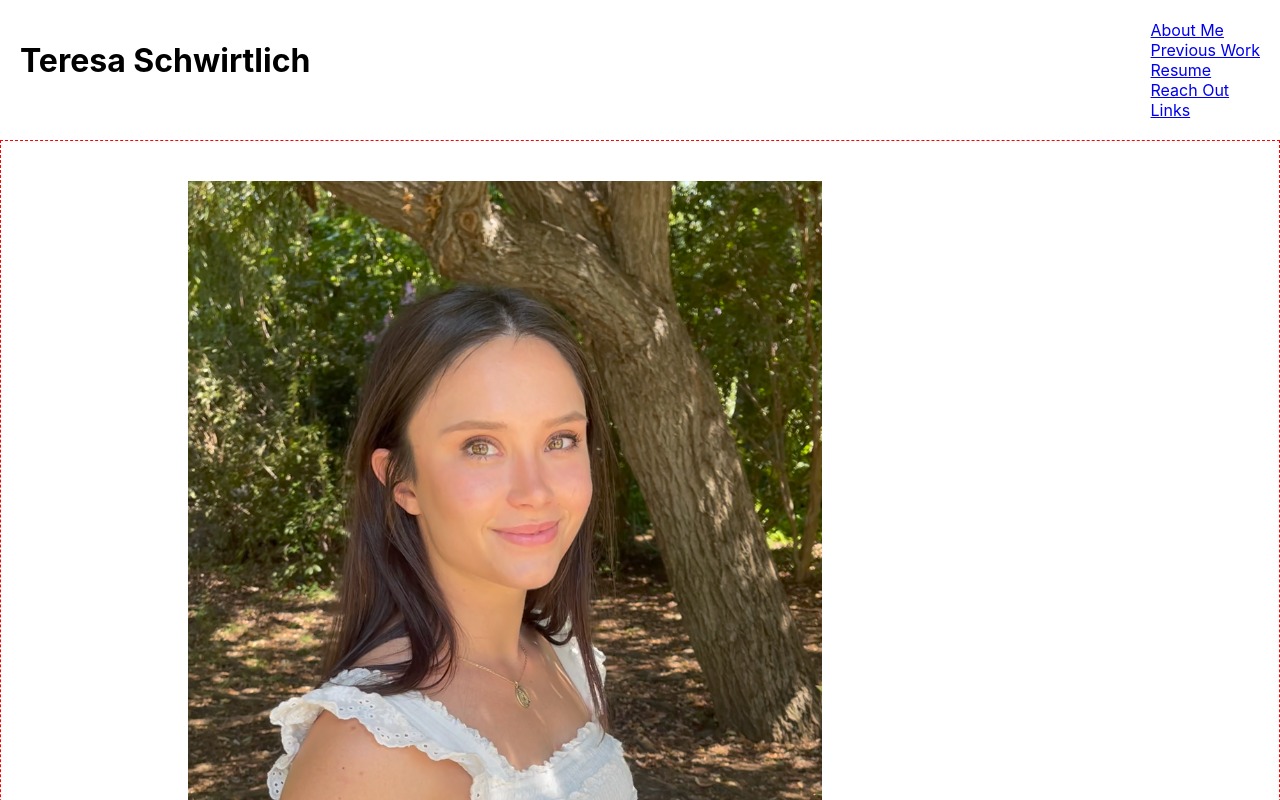
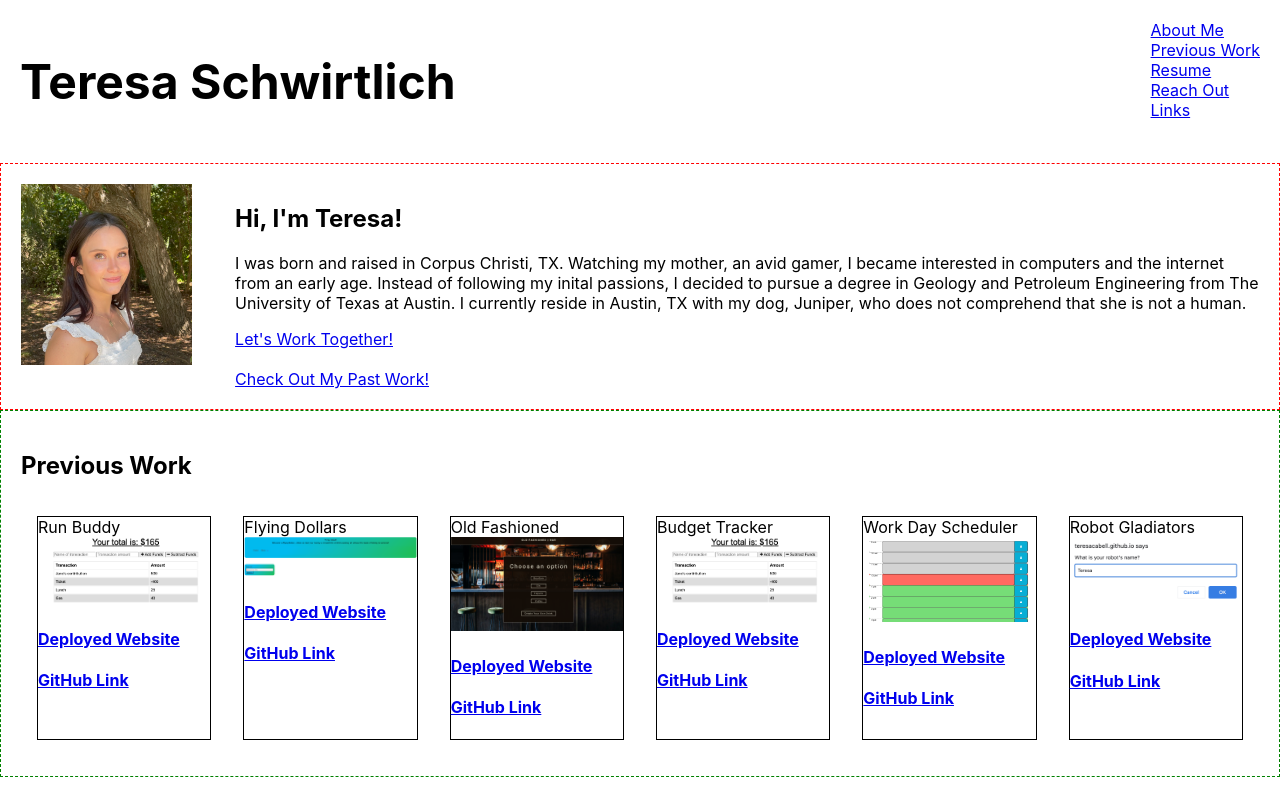
Before and after one commit to teresacabell/react-portfolio, a React (Create React App) app: page / in a window 1280 px wide. Shown: the top 800 px of the page. Built offline with nearby package versions, Linux system fonts and the light colour scheme.

Commit message:
did styling for about

```diff
--- a/src/App.js
+++ b/src/App.js
@@ -5,6 +5,7 @@ import Projects from "./components/Projects";
 import Contact from "./components/Contact";
 import Resume from "./components/Resume";
 import Footer from "./components/Footer";
+
 
 export default function App() {
   return (
--- a/src/components/About.js
+++ b/src/components/About.js
@@ -1,38 +1,42 @@
 import React from "react";
 import profilePic from "../assets/images/teresaheadshot.png";
 
-const styles = {
+const aboutStyles = {
   border: "1px dashed red",
-    padding: "20px"
-}
+  padding: "20px",
+  display: "flex",
+};
+
+const profPicStyles = {
+  width: "80%",
+  height: "auto",
+  border: "5px solid sage"
+};
+
+const aboutLinkStyles = {
+  display: "grid"
+};
 
 const About = () => {
   return (
-    <section style={styles} id="about">
+    <section style={aboutStyles} id="about">
       <div>
-          <h1>
-            Hi, I'm Teresa!
-            <img src={profilePic} alt="Teresa Schwirtlich" />
-          </h1>
+        <img style={profPicStyles} src={profilePic} alt="Teresa Schwirtlich" />
+      </div>
+      <div>
+        <h1>Hi, I'm Teresa!</h1>
         <p>
           I was born and raised in Corpus Christi, TX. Watching my mother, an
-            avid gamer, I became interested in computers and the internet from
-            an early age. Instead of following my inital passions, I decided to
+          avid gamer, I became interested in computers and the internet from an
+          early age. Instead of following my inital passions, I decided to
           pursue a degree in Geology and Petroleum Engineering from The
           University of Texas at Austin. I currently reside in Austin, TX with
           my dog, Juniper, who does not comprehend that she is not a human.
         </p>
-          <div>
-            <a
-              href="#contact"
-            >
-              Let's Work Together!
-            </a>
-            <a
-              href="#projects"
-            >
-              Check Out My Past Work!
-            </a>
+        <div style={aboutLinkStyles}>
+          <a href="#contact">Let's Work Together!</a>
+          <br/>
+          <a href="#projects">Check Out My Past Work!</a>
         </div>
       </div>
     </section>
--- a/src/components/Navbar.js
+++ b/src/components/Navbar.js
@@ -3,15 +3,20 @@ import React from "react";
 const headerStyle = {
   display: "flex",
   justifyContent: "space-between",
-  padding: "20px"
+  padding: "20px",
 };
+
+const nameStyle = {
+  fontSize: "3em",
+};
+
 
 const Navbar = () => {
   const pages = ["About", "Projects", "Resume", "Contact", "Footer"];
 
   return (
     <header style={headerStyle} className="navbar-list">
-      <h1>Teresa Schwirtlich</h1>
+      <h1 style={nameStyle} >Teresa Schwirtlich</h1>
       <div>
         <a href="#about">About Me</a>
         <nav>
```
Lines whose indentation alone changed are shown as unchanged.
